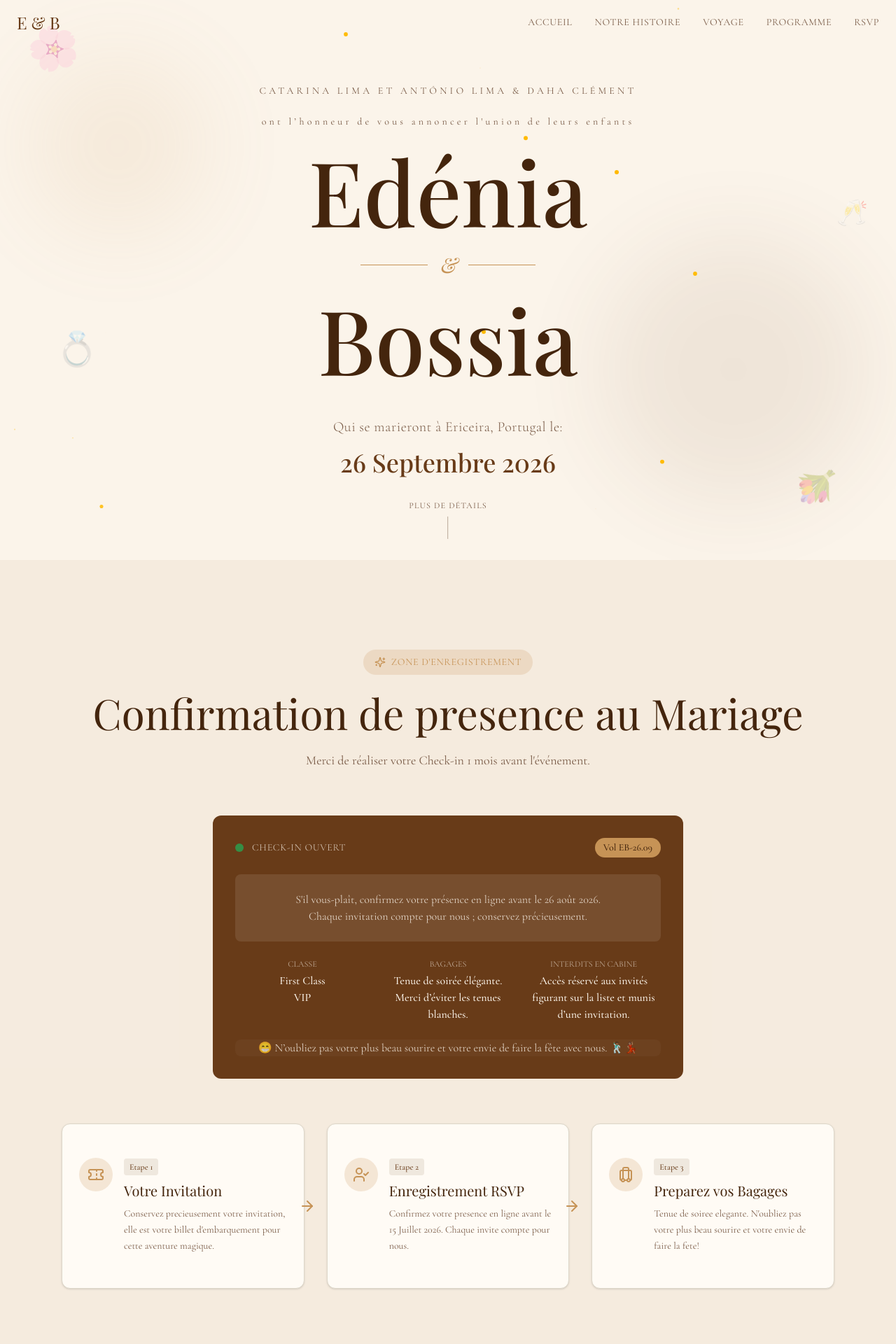
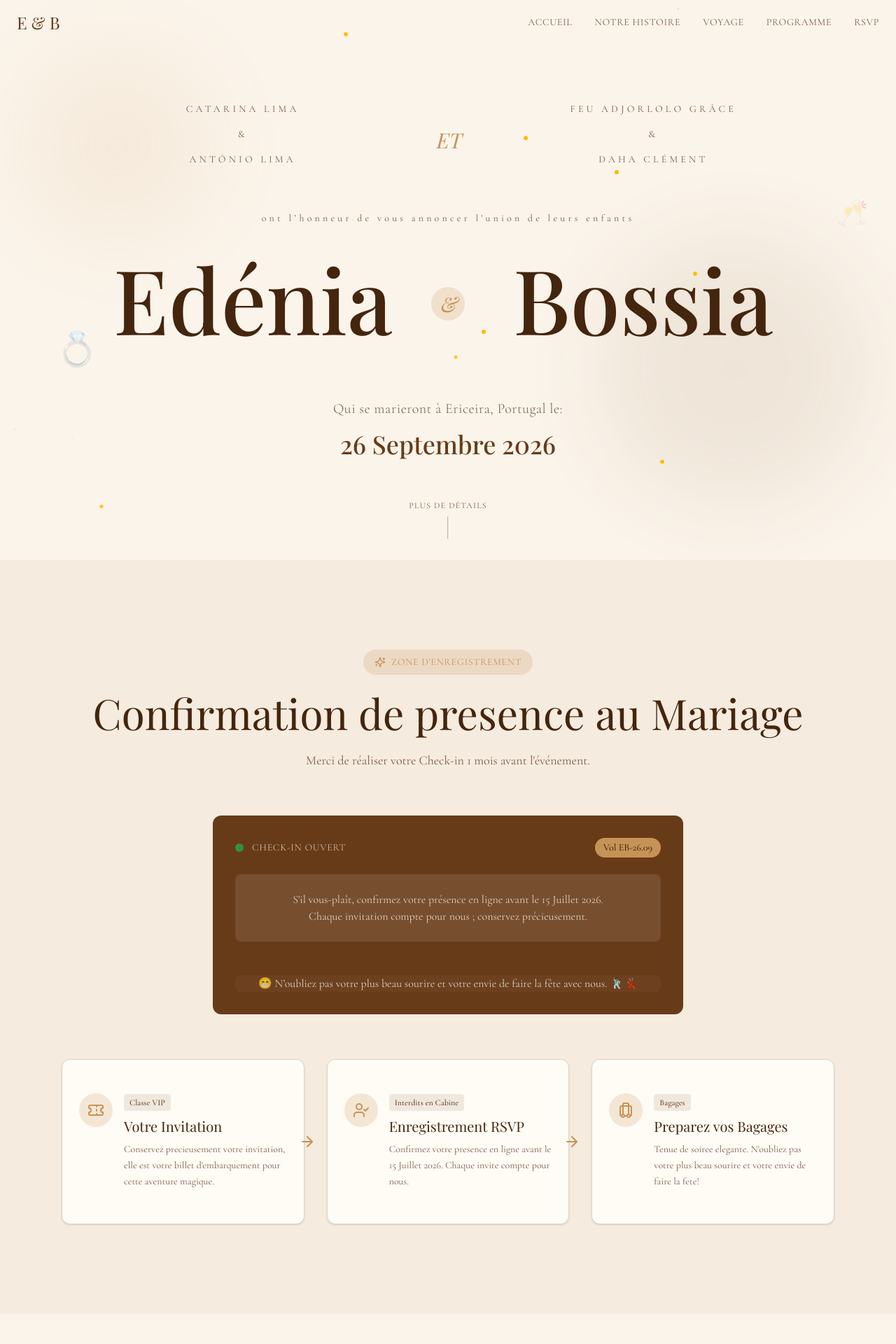
Before and after one commit to BossiaCI/mariage-bossia, a Next.js app: page / in a window 1280 px wide. Shown: the top 1920 px of the page at 70% size. Built offline with nearby package versions, Linux system fonts and the light colour scheme.

Commit message:
modifications des informations et du design principal du hero section

```diff
--- a/components/wedding/checkin-section.tsx
+++ b/components/wedding/checkin-section.tsx
@@ -3,24 +3,24 @@
 import { motion } from "framer-motion"
 import { useInView } from "framer-motion"
 import { useRef } from "react"
-import { UserCheck, Luggage, Ticket, ArrowRight, ArrowDown, Sparkles } from "lucide-react"
+import { UserCheck, Luggage, Ticket, ArrowRight, ArrowDown, Sparkles,  } from "lucide-react"
 import { Card, CardContent } from "@/components/ui/card"
 
 const checkinSteps = [
   {
-    step: 1,
+    step: "Classe VIP",
     icon: Ticket,
     title: "Votre Invitation",
     description: "Conservez precieusement votre invitation, elle est votre billet d'embarquement pour cette aventure magique.",
   },
   {
-    step: 2,
+    step: "Interdits en Cabine",
     icon: UserCheck,
     title: "Enregistrement RSVP",
     description: "Confirmez votre presence en ligne avant le 15 Juillet 2026. Chaque invite compte pour nous.",
   },
   {
-    step: 3,
+    step: "Bagages",
     icon: Luggage,
     title: "Preparez vos Bagages",
     description: "Tenue de soiree elegante. N'oubliez pas votre plus beau sourire et votre envie de faire la fete!",
@@ -74,25 +74,25 @@ export function CheckinSection() {
             <div className="bg-background/10 rounded-lg p-4 sm:p-6 text-center">
               {/* <p className="text-primary-foreground/60 text-xs sm:text-sm mb-1 sm:mb-2">S'il vous-plaît, confirmez votre présence en ligne avant le 26 août 2026.</p> */}
               {/* <p className="font-serif text-2xl sm:text-4xl md:text-5xl text-primary-foreground mb-1 sm:mb-2">26 Septembre 2026</p> */}
-              <p className="text-primary-foreground/80 text-sm sm:text-base">S'il vous-plaît, confirmez votre présence en ligne avant le 26 août 2026.</p>
+              <p className="text-primary-foreground/80 text-sm sm:text-base">S'il vous-plaît, confirmez votre présence en ligne avant le 15 Juillet 2026.</p>
               <p className="text-primary-foreground/80 text-sm sm:text-base">Chaque invitation compte pour nous ; conservez précieusement.</p>
             </div>
 
             <div className="mt-4 sm:mt-6 grid grid-cols-3 gap-2 sm:gap-4 text-center">
-              <div>
+              {/* <div>
                 <p className="text-primary-foreground/60 text-[10px] sm:text-xs uppercase mb-0.5 sm:mb-1">Classe</p>
                 <p className="text-primary-foreground font-medium text-sm sm:text-base">First Class</p>
                 <p className="text-primary-foreground font-medium text-sm sm:text-base">VIP</p>
-              </div>
-              <div>
+              </div> */}
+              {/* <div>
                 <p className="text-primary-foreground/60 text-[10px] sm:text-xs uppercase mb-0.5 sm:mb-1">Bagages</p>
                 <p className="text-primary-foreground font-medium text-sm sm:text-base">Tenue de soirée élégante.</p>
                 <p className="text-primary-foreground font-medium text-sm sm:text-base">Merci d’éviter les tenues blanches.</p>
-              </div>
-              <div>
+              </div> */}
+              {/* <div>
                 <p className="text-primary-foreground/60 text-[10px] sm:text-xs uppercase mb-0.5 sm:mb-1">Interdits en Cabine</p>
                 <p className="text-primary-foreground font-medium text-sm sm:text-base">Accès réservé aux invités figurant sur la liste et munis d’une invitation.</p>
-              </div>
+              </div> */}
             </div>
             <div className="bg-background/3 rounded-lg mt-4 sm:mt-6 text-center">
               <p className="text-primary-foreground/80 text-sm sm:text-base">😁 N’oubliez pas votre plus beau sourire et votre envie de faire la fête avec nous. 🕺🏾💃🏽</p>
@@ -121,7 +121,7 @@ export function CheckinSection() {
                     </div>
                     <div className="flex-1 min-w-0">
                       <span className="inline-block bg-primary/10 text-primary text-[10px] sm:text-xs font-medium px-1.5 sm:px-2 py-0.5 sm:py-1 rounded mb-1.5 sm:mb-2">
-                        Etape {step.step}
+                        {step.step}
                       </span>
                       <h3 className="font-serif text-lg sm:text-xl text-foreground mb-1 sm:mb-2">{step.title}</h3>
                       <p className="text-muted-foreground text-xs sm:text-sm leading-relaxed">{step.description}</p>
--- a/components/wedding/gallery-section.tsx
+++ b/components/wedding/gallery-section.tsx
@@ -452,14 +452,14 @@ export function DroneGallery() {
           animate={{ rotate: 360 }}
           transition={{ duration: 20, repeat: Infinity, ease: "linear" }}
         >
-          🌸
+          {/* 🌸 */}
         </motion.div>
         <motion.div
           className="absolute bottom-20 right-20 text-5xl"
           animate={{ rotate: -360 }}
           transition={{ duration: 25, repeat: Infinity, ease: "linear" }}
         >
-          💐
+          {/* 💐 */}
         </motion.div>
         <motion.div
           className="absolute top-1/3 right-10 text-4xl"
--- a/components/wedding/hero-section.tsx
+++ b/components/wedding/hero-section.tsx
@@ -34,14 +34,64 @@ export function HeroSection() {
 
       {/* Main content */}
       <div className="relative z-10 text-center px-6 max-w-4xl mx-auto">
+        <div className="grid grid-cols-3 gap-4 sm:gap-6 md:gap-8 mb-8 sm:mb-12">
+            <div className="">
                 <motion.p
                 initial={{ opacity: 0, y: 20 }}
                 animate={{ opacity: 1, y: 0 }}
                 transition={{ duration: 0.8 }}
-          className="text-sm tracking-[0.3em] uppercase text-muted-foreground mb-6"
+                className="text-sm tracking-[0.3em] uppercase text-muted-foreground mb-4"
                 >
-          Catarina Lima et António Lima     &    Daha Clément
+                Catarina Lima
               </motion.p>
+              <motion.p
+                initial={{ opacity: 0, y: 20 }}
+                animate={{ opacity: 1, y: 0 }}
+                transition={{ duration: 0.8 }}
+                className="text-sm tracking-[0.3em] uppercase text-muted-foreground mb-4"
+                >
+                &
+              </motion.p>
+              <motion.p
+                initial={{ opacity: 0, y: 20 }}
+                animate={{ opacity: 1, y: 0 }}
+                transition={{ duration: 0.8 }}
+                className="text-sm tracking-[0.3em] uppercase text-muted-foreground mb-4"
+                >
+                António Lima
+              </motion.p>
+            </div>
+            <div className="col-span-1 flex items-center justify-center">
+              <span className="font-serif text-2xl md:text-3xl text-accent italic">ET</span>
+            </div>
+            <div className="">
+                <motion.p
+                initial={{ opacity: 0, y: 20 }}
+                animate={{ opacity: 1, y: 0 }}
+                transition={{ duration: 0.8 }}
+                className="text-sm tracking-[0.3em] uppercase text-muted-foreground mb-4"
+                >
+                Feu Adjorlolo Grâce
+              </motion.p>
+              <motion.p
+                initial={{ opacity: 0, y: 20 }}
+                animate={{ opacity: 1, y: 0 }}
+                transition={{ duration: 0.8 }}
+                className="text-sm tracking-[0.3em] uppercase text-muted-foreground mb-4"
+                >
+                &
+              </motion.p>
+              <motion.p
+                initial={{ opacity: 0, y: 20 }}
+                animate={{ opacity: 1, y: 0 }}
+                transition={{ duration: 0.8 }}
+                className="text-sm tracking-[0.3em] uppercase text-muted-foreground mb-4"
+                >
+                Daha Clément
+              </motion.p>
+            </div>
+        </div>
+
 
         <motion.p
           initial={{ opacity: 0, y: 20 }}
@@ -52,35 +102,41 @@ export function HeroSection() {
           ont l’honneur de vous annoncer l'union de leurs enfants
         </motion.p>
 
-
+        <div className="grid grid-cols-3 gap-3 p-4 sm:gap-4 md:gap-5 mb-8 sm:mb-12">
+            <div className="col-span-1 flex items-center justify-center">
                  <motion.h1
                   initial={{ opacity: 0, y: 30 }}
                   animate={{ opacity: 1, y: 0 }}
                   transition={{ duration: 1, delay: 0.2 }}
-          className="font-serif text-6xl md:text-8xl lg:text-9xl font-medium text-foreground mb-4 text-balance"
+                  className="font-serif  sm:text-2xl text-6xl md:text-8xl lg:text-9xl font-medium text-foreground mb-4 text-balance"
                 >
                   Edénia
               </motion.h1>
-
+            </div>
             <motion.div
                 initial={{ opacity: 0, scale: 0 }}
                 animate={{ opacity: 1, scale: 1 }}
                 transition={{ duration: 0.6, delay: 0.5 }}
-          className="flex items-center justify-center gap-4 my-6"
+                className="flex items-center justify-center gap-3 my-6"
               >
-          <span className="w-16 md:w-24 h-px bg-accent" />
+                {/* <span className="w-16 md:w-15 h-px bg-accent" /> */}
+                {/* <span className="font-serif text-2xl md:text-3xl text-accent italic">&</span> */}
+                <div className="w-12 h-12 rounded-full bg-accent/20 flex items-center justify-center">
                     <span className="font-serif text-2xl md:text-3xl text-accent italic">&</span>
-          <span className="w-16 md:w-24 h-px bg-accent" />
+                  </div>
+                {/* <span className="w-16 md:w-15 h-px bg-accent" /> */}
             </motion.div>
-
+            <div className="col-span-1 flex items-center justify-center">
                 <motion.h1
                   initial={{ opacity: 0, y: 30 }}
                   animate={{ opacity: 1, y: 0 }}
-          transition={{ duration: 1, delay: 0.4 }}
-          className="font-serif text-6xl md:text-8xl lg:text-9xl font-medium text-foreground mb-12 text-balance"
+                  transition={{ duration: 1, delay: 0.2 }}
+                  className="font-serif  sm:text-2xl text-6xl md:text-8xl lg:text-9xl font-medium text-foreground mb-4 text-balance"
                 >
                   Bossia
               </motion.h1>
+            </div>
+        </div>
 
         <motion.div
           initial={{ opacity: 0, y: 20 }}
--- a/components/wedding/rsvp-section.tsx
+++ b/components/wedding/rsvp-section.tsx
@@ -41,8 +41,9 @@ export function RSVPSection() {
             RSVP
           </h2>
           <p className="text-lg text-muted-foreground max-w-xl mx-auto leading-relaxed">
-            Merci de nous confirmer votre présence avant le 1er Juin 2026
+            Merci de nous confirmer votre présence avant le 15 Juillet 2026
           </p>
+          <p><strong>Nombre d’accompagnants (Assurez-vous qu'ils ont bien été invités par les mariés.)</strong></p>
         </motion.div>
 
         <motion.div
--- a/components/wedding/travel-section.tsx
+++ b/components/wedding/travel-section.tsx
@@ -54,57 +54,57 @@ export function TravelSection() {
             Votre Billet d'Avion
           </h2>
           <p className="text-base sm:text-lg text-muted-foreground max-w-2xl mx-auto leading-relaxed px-4">
-            Tout ce que vous devez savoir pour nous rejoindre en Toscane
+            Tout ce que vous devez savoir pour nous rejoindre en Ericeira
           </p>
         </motion.div>
 
         {/* Boarding Pass - Enhanced */}
-        <motion.div
+        {/* <motion.div
           initial={{ opacity: 0, y: 30 }}
           animate={isInView ? { opacity: 1, y: 0 } : {}}
           transition={{ duration: 0.8, delay: 0.2 }}
           className="mb-10 sm:mb-16"
-        >
-          <div className="max-w-3xl mx-auto">
-            <div className="bg-card rounded-lg sm:rounded-xl shadow-2xl overflow-hidden border border-border">
+        > */}
+          {/* <div className="max-w-3xl mx-auto">
+            <div className="bg-card rounded-lg sm:rounded-xl shadow-2xl overflow-hidden border border-border"> */}
               {/* Ticket Header */}
-              <div className="bg-primary px-4 sm:px-6 py-3 sm:py-4 flex items-center justify-between">
+              {/* <div className="bg-primary px-4 sm:px-6 py-3 sm:py-4 flex items-center justify-between">
                 <div className="flex items-center gap-2 sm:gap-3">
                   <Plane className="w-5 h-5 sm:w-6 sm:h-6 text-primary-foreground" />
                   <span className="font-serif text-base sm:text-lg md:text-xl text-primary-foreground">E&B Airlines</span>
                 </div>
                 <span className="text-primary-foreground/70 text-[10px] sm:text-xs md:text-sm">PREMIERE CLASSE</span>
-              </div>
+              </div> */}
 
               {/* Main Ticket Body */}
-              <div className="p-4 sm:p-6 md:p-8">
-                <div className="flex flex-col sm:flex-row sm:items-center gap-4 sm:gap-6 md:gap-12">
+              {/* <div className="p-4 sm:p-6 md:p-8">
+                <div className="flex flex-col sm:flex-row sm:items-center gap-4 sm:gap-6 md:gap-12"> */}
                   {/* Departure */}
-                  <div className="flex-1 text-center sm:text-left">
+                  {/* <div className="flex-1 text-center sm:text-left">
                     <p className="text-[10px] sm:text-xs text-muted-foreground uppercase tracking-wider mb-0.5 sm:mb-1">Depart</p>
                     <p className="font-serif text-2xl sm:text-3xl md:text-4xl text-foreground">VOS</p>
                     <p className="text-xs sm:text-sm text-muted-foreground">Votre Ville</p>
-                  </div>
+                  </div> */}
 
                   {/* Flight Path */}
-                  <div className="flex items-center gap-2 py-2 sm:py-4 justify-center">
+                  {/* <div className="flex items-center gap-2 py-2 sm:py-4 justify-center">
                     <div className="w-2 h-2 sm:w-3 sm:h-3 rounded-full border-2 border-accent" />
                     <div className="flex-1 min-w-[50px] sm:min-w-[60px] md:min-w-[100px] border-t-2 border-dashed border-accent relative">
                       <Plane className="w-4 h-4 sm:w-5 sm:h-5 text-accent absolute top-1/2 left-1/2 -translate-x-1/2 -translate-y-1/2 rotate-90" />
                     </div>
                     <div className="w-2 h-2 sm:w-3 sm:h-3 rounded-full bg-accent" />
-                  </div>
+                  </div> */}
 
                   {/* Arrival */}
-                  <div className="flex-1 text-center sm:text-right">
+                  {/* <div className="flex-1 text-center sm:text-right">
                     <p className="text-[10px] sm:text-xs text-muted-foreground uppercase tracking-wider mb-0.5 sm:mb-1">Arrivee</p>
                     <p className="font-serif text-2xl sm:text-3xl md:text-4xl text-foreground">FLR</p>
                     <p className="text-xs sm:text-sm text-muted-foreground">Lisbone, Portugal</p>
                   </div>
-                </div>
+                </div> */}
 
                 {/* Ticket Details Grid */}
-                <div className="mt-6 sm:mt-8 pt-4 sm:pt-6 border-t border-dashed border-border">
+                {/* <div className="mt-6 sm:mt-8 pt-4 sm:pt-6 border-t border-dashed border-border">
                   <div className="grid grid-cols-2 sm:grid-cols-4 gap-4 sm:gap-6">
                     <div>
                       <p className="text-[10px] sm:text-xs text-muted-foreground uppercase tracking-wider mb-0.5 sm:mb-1">Passager</p>
@@ -139,10 +139,10 @@ export function TravelSection() {
                       <p className="font-medium text-foreground text-sm sm:text-base">Prioritaire</p>
                     </div>
                   </div>
-                </div>
+                </div> */}
 
                 {/* Barcode Section */}
-                <div className="mt-6 sm:mt-8 pt-4 sm:pt-6 border-t border-dashed border-border flex flex-col sm:flex-row items-center justify-between gap-4 sm:gap-6">
+                {/* <div className="mt-6 sm:mt-8 pt-4 sm:pt-6 border-t border-dashed border-border flex flex-col sm:flex-row items-center justify-between gap-4 sm:gap-6">
                   <div className="flex items-center gap-3 sm:gap-4">
                     <div className="w-12 h-12 sm:w-16 sm:h-16 bg-foreground/5 rounded-lg flex items-center justify-center border border-border">
                       <QrCode className="w-8 h-8 sm:w-10 sm:h-10 text-foreground/60" />
@@ -151,10 +151,10 @@ export function TravelSection() {
                       <p>Scannez pour confirmer</p>
                       <p>votre presence</p>
                     </div>
-                  </div>
+                  </div> */}
 
                   {/* Barcode visual */}
-                  <div className="flex items-center gap-px overflow-hidden max-w-full">
+                  {/* <div className="flex items-center gap-px overflow-hidden max-w-full">
                     {Array.from({ length: 25 }).map((_, i) => (
                       <div
                         key={i}
@@ -164,10 +164,10 @@ export function TravelSection() {
                     ))}
                   </div>
                 </div>
-              </div>
+              </div> */}
 
               {/* Tear-off stub */}
-              <div className="bg-secondary/50 px-4 sm:px-6 py-3 sm:py-4 border-t border-dashed border-border flex flex-col sm:flex-row items-center justify-between gap-2 sm:gap-0">
+              {/* <div className="bg-secondary/50 px-4 sm:px-6 py-3 sm:py-4 border-t border-dashed border-border flex flex-col sm:flex-row items-center justify-between gap-2 sm:gap-0">
                 <div className="flex items-center gap-2 text-xs sm:text-sm text-muted-foreground">
                   <Barcode className="w-3 h-3 sm:w-4 sm:h-4" />
                   <span className="font-mono text-[10px] sm:text-xs">EB2026-LOVE-VIP-001</span>
@@ -175,8 +175,8 @@ export function TravelSection() {
                 <span className="text-[10px] sm:text-xs text-muted-foreground">Conserver ce coupon</span>
               </div>
             </div>
-          </div>
-        </motion.div>
+          </div> */}
+        {/* </motion.div> */}
 
         {/* Travel info cards */}
         <div className="grid grid-cols-1 sm:grid-cols-2 lg:grid-cols-4 gap-4 sm:gap-6">
```
Lines whose indentation alone changed are shown as unchanged.
